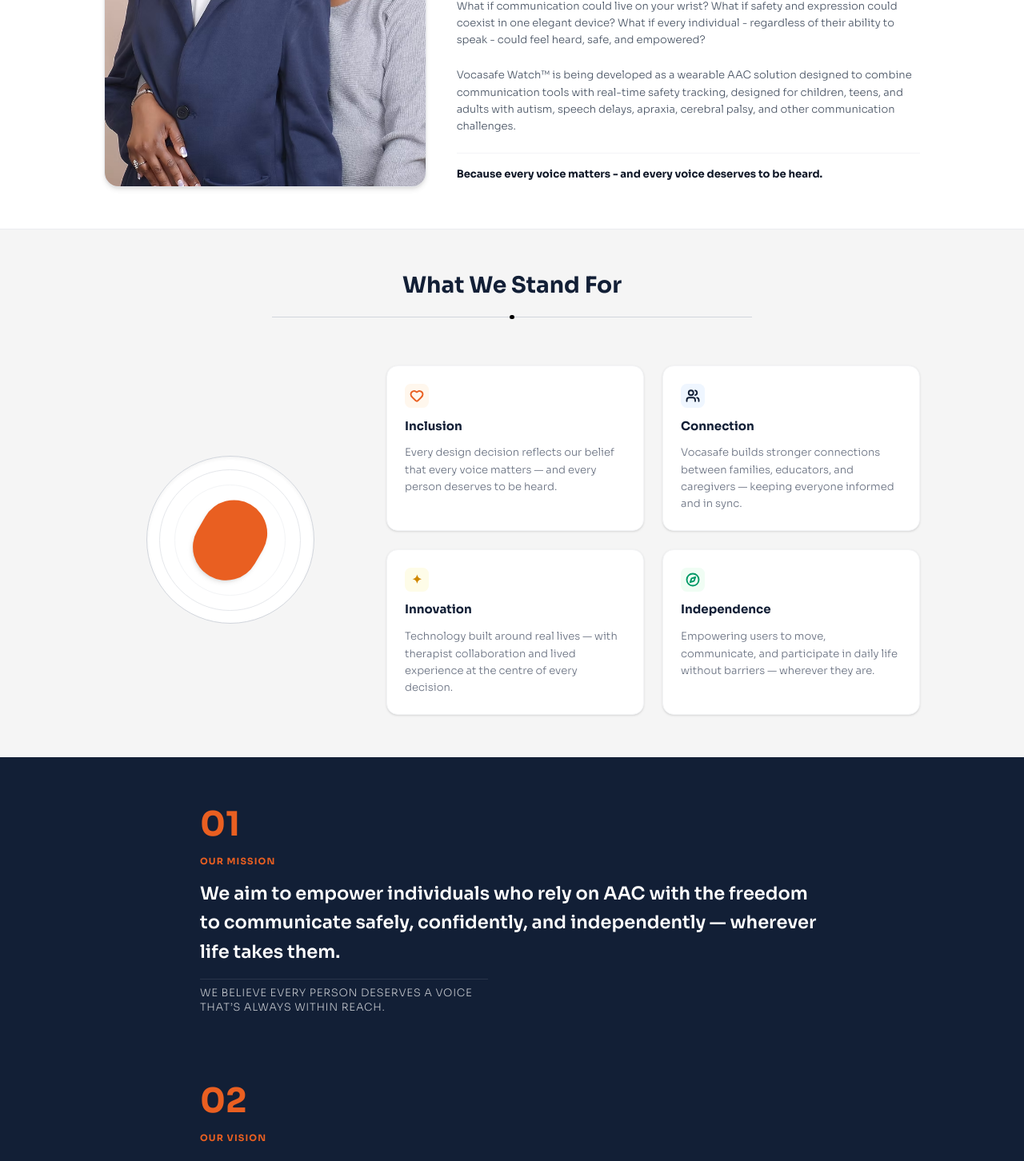
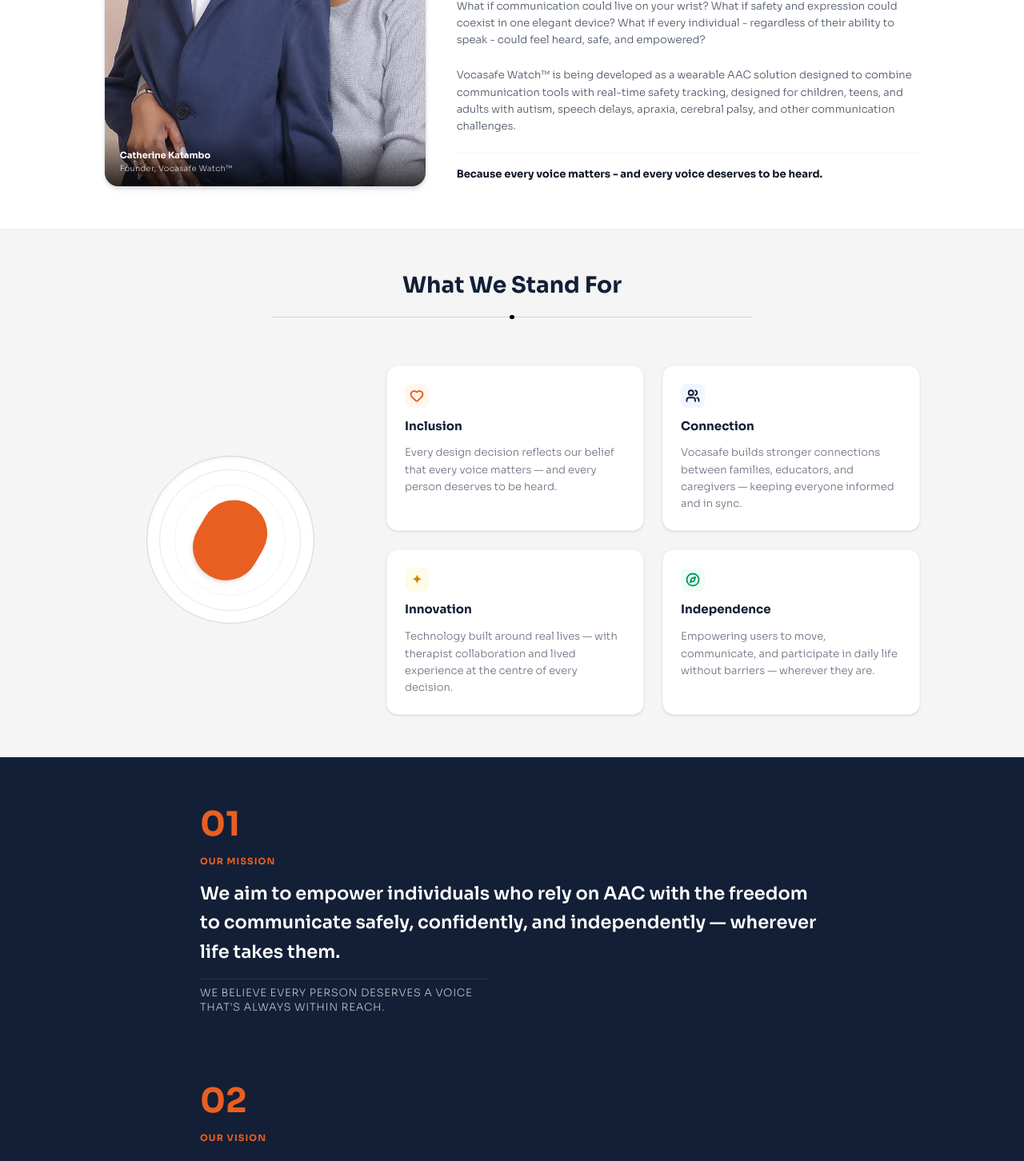
Before and after one commit to Sam-Mogul/vocasafe, a Next.js app: page /about in a window 1280 px wide. Shown: the part 878-2330 px from the top of the page at 80% size. Built offline with nearby package versions, Linux system fonts and the light colour scheme; no server answers.

Commit message:
Update page.tsx

```diff
--- a/app/about/page.tsx
+++ b/app/about/page.tsx
@@ -70,6 +70,15 @@
                   sizes="(max-width: 1024px) 100vw, 420px"
                   className="object-cover"
                 />
+                {/* Caption overlay at bottom of image */}
+                <div className="absolute bottom-0 inset-x-0 bg-gradient-to-t from-black/75 to-transparent px-5 py-4 z-10">
+                  <p className="text-white font-sans font-bold text-xs leading-snug">
+                    Catherine Katambo
+                  </p>
+                  <p className="text-white/80 font-sans font-light text-[10px] tracking-wide">
+                    Founder, Vocasafe Watch™
+                  </p>
+                </div>
               </div>
             </div>
 
@@ -199,7 +208,7 @@
               We aim to empower individuals who rely on AAC with the freedom to communicate safely, confidently, and independently — wherever life takes them.
             </p>
             <p className="text-xs sm:text-sm text-white/70 font-light uppercase tracking-wider pt-2 border-t border-white/10 max-w-sm">
-              We believe every person deserves a voice that’s always within reach.
+              We believe every person deserves a voice that's always within reach.
             </p>
           </div>
 
```
